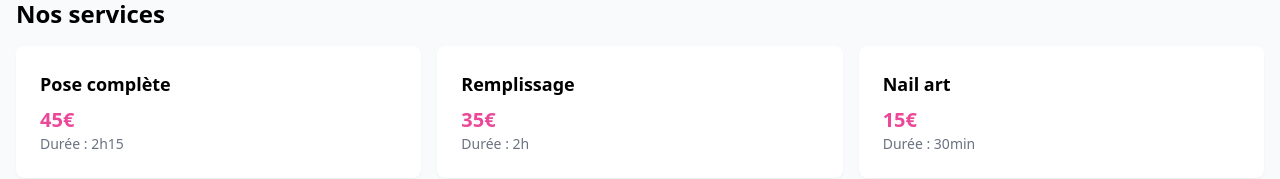
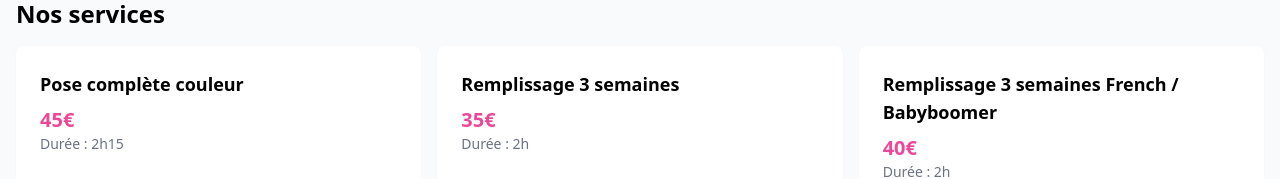
Before and after one commit to Immortale99/ag-beauty, a Next.js app: page / in a window 1280 px wide. Shown: the part 429-608 px from the top of the page. Built offline with nearby package versions, Linux system fonts and the light colour scheme; no server answers; the database is empty.

Commit message:
Ajout redirection vers accueil après ajout de points

```diff
--- a/components/HomeContent.js
+++ b/components/HomeContent.js
@@ -17,15 +17,18 @@ export default function HomeContent() {
   const [showAllServices, setShowAllServices] = useState(false);
 
   const mainServices = [
-    { name: 'Pose complète', prix: '45€', duree: '2h15' },
-    { name: 'Remplissage', prix: '35€', duree: '2h' },
-    { name: 'Nail art', prix: '15€', duree: '30min' },
+    { name: 'Pose complète couleur', prix: '45€', duree: '2h15' },
+    { name: 'Remplissage 3 semaines', prix: '35€', duree: '2h' },
+    { name: 'Remplissage 3 semaines French / Babyboomer', prix: '40€', duree: '2h' },
   ];
 
   const additionalServices = [
-    { name: 'Dépose', prix: '20€', duree: '30min' },
+    { name: 'Dépose gel', prix: '20€', duree: '30min' },
     { name: 'Pose complète Baby Boomer', prix: '50€', duree: '2h' },
-    { name: 'Réparation ongle', prix: '5€', duree: '15min' },
+    { name: 'Limage Ongles', prix: '8€', duree: '15min' },
+    { name: 'Dépose gel extérieur', prix: '25€', duree: '35min' },
+    { name: 'Pose complète Baby Boomer', prix: '50€', duree: '2h' },
+    { name: 'Réparation ongle cassé', prix: '5€', duree: '15min' }
     // Ajoutez d'autres services ici
   ];
 
@@ -67,9 +70,9 @@ export default function HomeContent() {
         </div>
       </div>
 
-      <section>
+       <section>
         <h2 className="text-2xl font-bold mb-4">Nos services</h2>
-        <div className="grid grid-cols-1 md:grid-cols-3 gap-4">
+         <div className="grid grid-cols-1 md:grid-cols-3 gap-4">
           {mainServices.map((service, index) => (
             <TouchCard key={index}
                className="bg-white p-6 rounded-lg shadow-sm">
```
